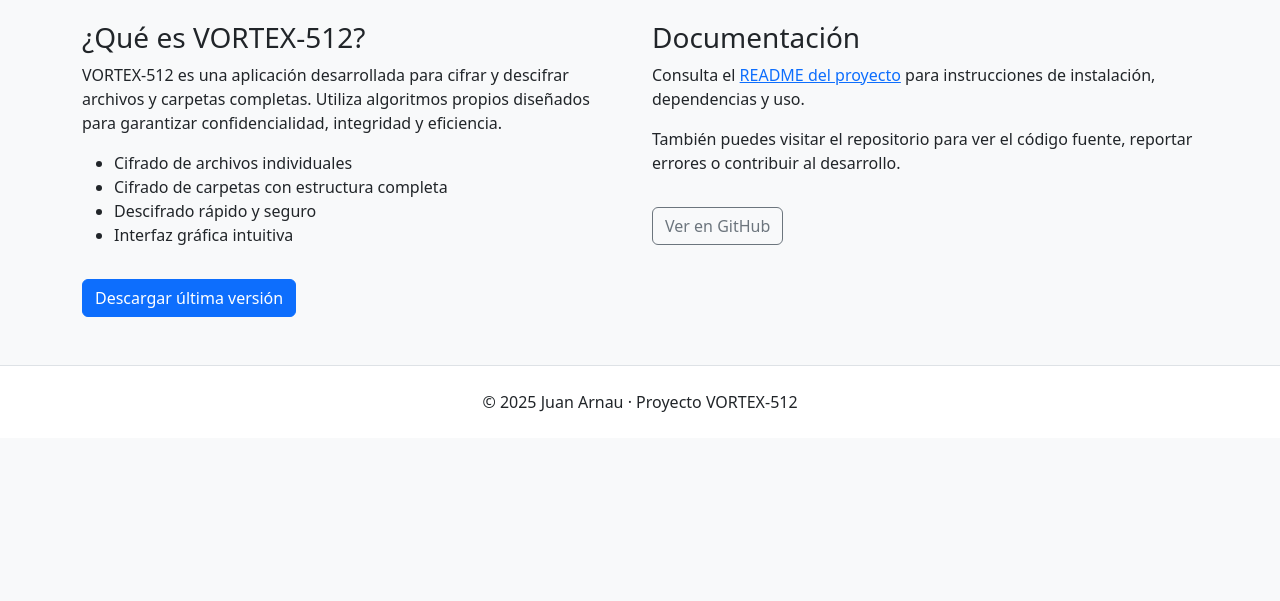
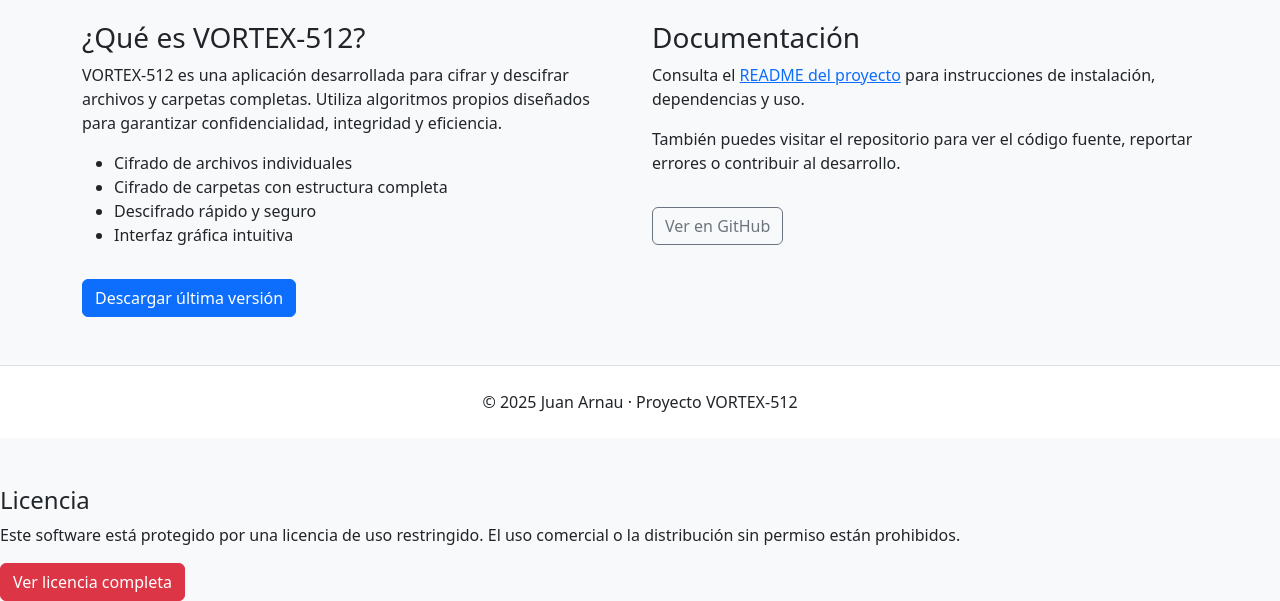
Before and after one commit to juanarnau/VORTEX-512, a plain HTML site: page docs/index.html in a window 1280 px wide. Shown: the part 260-861 px from the top of the page. Before the commit the page ends 800 px from the top, so only its background shows below. Drawn offline with nearby package versions, Linux system fonts and the light colour scheme.

Commit message:
Modificacion licencia

```diff
--- a/docs/index.html
+++ b/docs/index.html
@@ -49,3 +49,8 @@
   <script src="https://cdn.jsdelivr.net/npm/bootstrap@5.3.2/dist/js/bootstrap.bundle.min.js"></script>
 </body>
 </html>
+<div class="mt-5">
+  <h4>Licencia</h4>
+  <p>Este software está protegido por una licencia de uso restringido. El uso comercial o la distribución sin permiso están prohibidos.</p>
+  <a href="https://github.com/juanarnau/VORTEX-512/blob/main/LICENSE" class="btn btn-danger">Ver licencia completa</a>
+</div>
```
Also changed, not shown: 2 other files.
